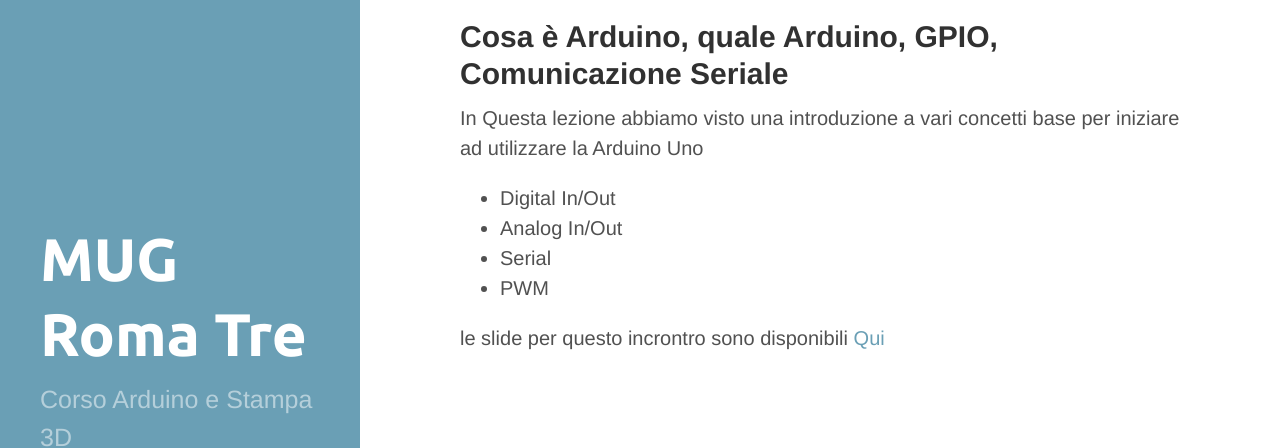
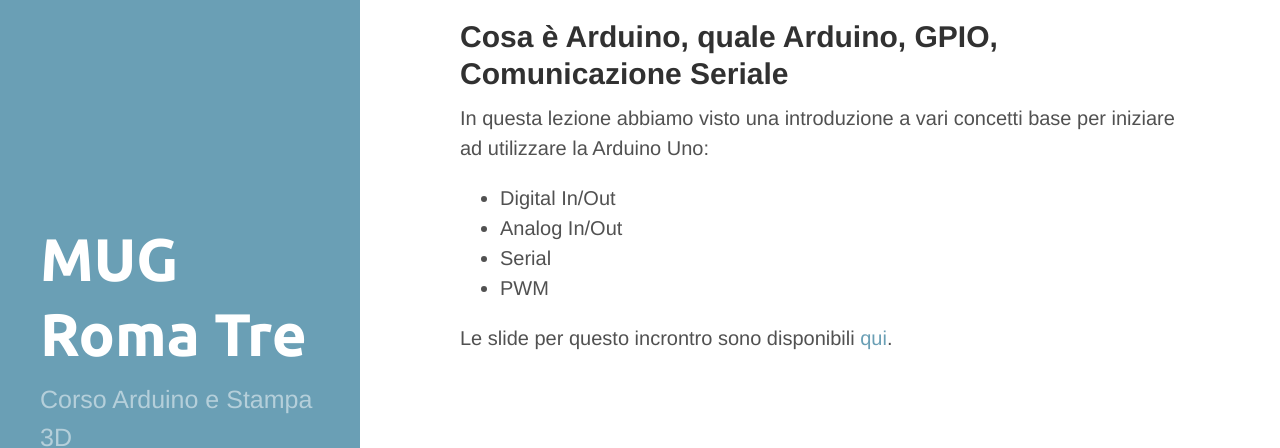
Before and after one commit to mugroma3/corso-arduino, a Jekyll site: the page built from 01 Introduzione.md, in a window 1280 px wide. Shown: the part 209-657 px from the top of the page. Built offline with Jekyll 4.4.1, drawn with Linux system fonts in a browser that asks for light colours.

```diff
--- a/01 Introduzione.md
+++ b/01 Introduzione.md
@@ -5,16 +5,17 @@ published: true
 ---
 
 
+
 # Introduzione ad Arduino
 
 ## Cosa è Arduino, quale Arduino, GPIO, Comunicazione Seriale
 
-In Questa lezione abbiamo visto una introduzione a vari concetti base per iniziare ad utilizzare la Arduino Uno
 
+In questa lezione abbiamo visto una introduzione a vari concetti base per iniziare ad utilizzare la Arduino Uno:
 
 - Digital In/Out
 - Analog In/Out
 - Serial
 - PWM
 
-le slide per questo incrontro sono disponibili [Qui]({{ site.baseurl }}/materiale/Introduzione.pdf)
+Le slide per questo incrontro sono disponibili [qui]({{ site.baseurl }}/materiale/Introduzione.pdf).
```
